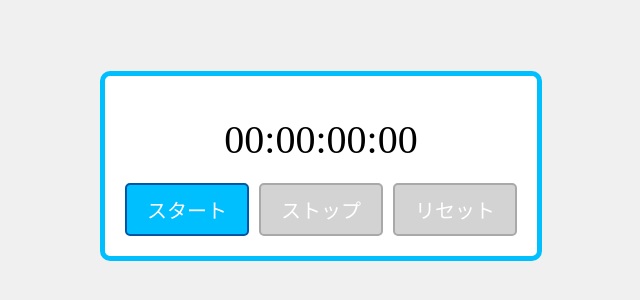
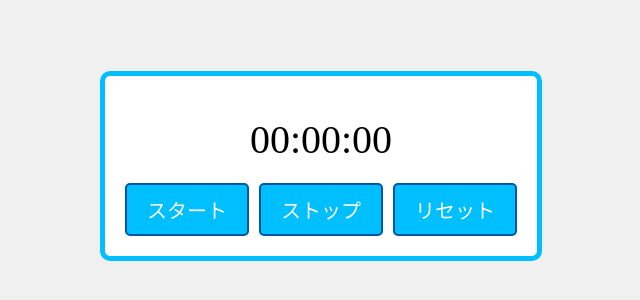
Before and after one commit to momo-gram/Stopwatch_20231031, a plain HTML site: page index.html in a window 1280 px wide. Shown: the part 234-534 px from the top of the page, without its empty margins (319-959 px from the left). Drawn offline with Linux system fonts and the light colour scheme.

Commit message:
Update index.html

```diff
--- a/index.html
+++ b/index.html
@@ -8,11 +8,11 @@
 </head>
 <body>
   <div class="stopwatch">
-        <div class="time" id="stopwatch">00:00:00:00</div>
+    <div class="time">00:00:00</div>
     <div class="controls">
-            <button id="start" onclick="startStopwatch()">スタート</button>
-            <button id="stop" onclick="stopStopwatch()" disabled>ストップ</button>
-            <button id="reset" onclick="resetStopwatch()" disabled>リセット</button>
+      <button id="start">スタート</button>
+      <button id="stop">ストップ</button>
+      <button id="reset">リセット</button>
     </div>
   </div>
   <script src="script.js"></script>
```
Lines whose indentation alone changed are shown as unchanged.
